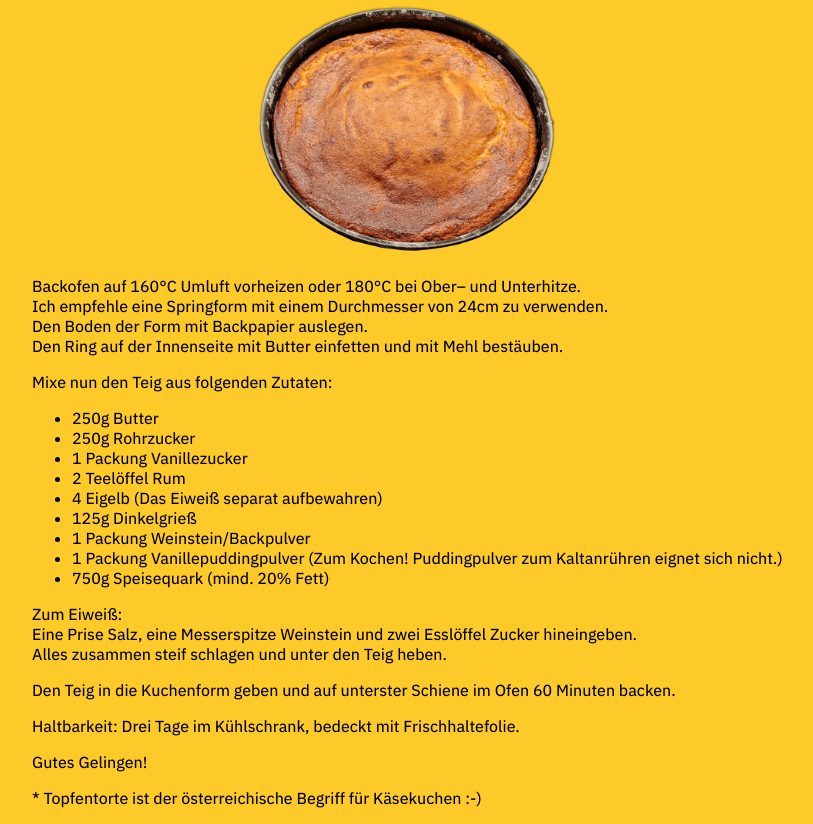
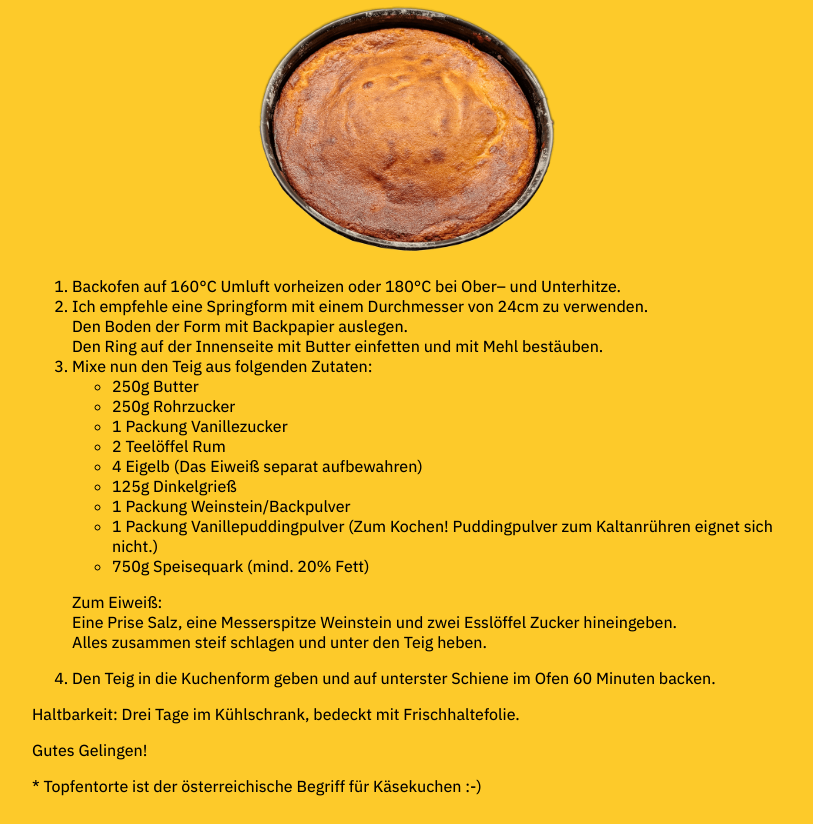
Before and after one commit to xkons/Topfentorte, a plain HTML site: page index.html in a window 1280 px wide. Shown: the part 85-909 px from the top of the page, without its empty margins (232-1045 px from the left). Drawn offline with Linux system fonts and the light colour scheme.

Commit message:
Zeige differenzierbare Schritte in numerierter Liste

```diff
--- a/index.html
+++ b/index.html
@@ -46,13 +46,14 @@
     <body>
         <h1 class="heading">Mamas Topfentorte*</h1>
         <img alt="Eine frisch gebackene Topfentorte" class="header-img" height="260" src="topfentorte.png">
-        <p>
-            Backofen auf 160°C Umluft vorheizen oder 180°C bei Ober– und Unterhitze.<br/>
+        <ol>
+            <li>Backofen auf 160°C Umluft vorheizen oder 180°C bei Ober– und Unterhitze.</li>
+            <li>
                 Ich empfehle eine Springform mit einem Durchmesser von 24cm zu verwenden.<br/>
                 Den Boden der Form mit Backpapier auslegen.<br/>
-            Den Ring auf der Innenseite mit Butter einfetten und mit Mehl bestäuben.<br/>
-        </p>
-        <p>Mixe nun den Teig aus folgenden Zutaten:</p>
+                Den Ring auf der Innenseite mit Butter einfetten und mit Mehl bestäuben.
+            </li>
+            <li>Mixe nun den Teig aus folgenden Zutaten:</li>
             <ul>
                 <li>250g Butter</li>
                 <li>250g Rohrzucker</li>
@@ -69,12 +70,11 @@
                 Eine Prise Salz, eine Messerspitze Weinstein und zwei Esslöffel Zucker hineingeben.<br/>
                 Alles zusammen steif schlagen und unter den Teig heben.
             </p>
-        <p>
+            <li>
                 Den Teig in die Kuchenform geben und auf unterster Schiene im Ofen 60 Minuten backen.
-        </p>
-        <p>
-            Haltbarkeit: Drei Tage im Kühlschrank, bedeckt mit Frischhaltefolie.
-        </p>
+            </li>
+        </ol>
+        <p>Haltbarkeit: Drei Tage im Kühlschrank, bedeckt mit Frischhaltefolie.</p>
         <p>Gutes Gelingen!</p>
         <p>* Topfentorte ist der österreichische Begriff für Käsekuchen :-)</p>
     </body>
```
Lines whose indentation alone changed are shown as unchanged.
